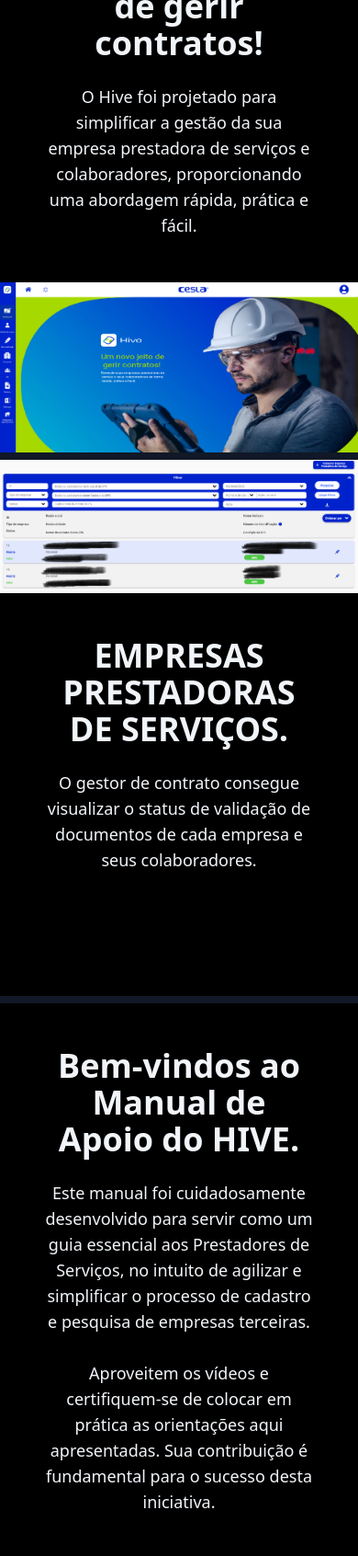
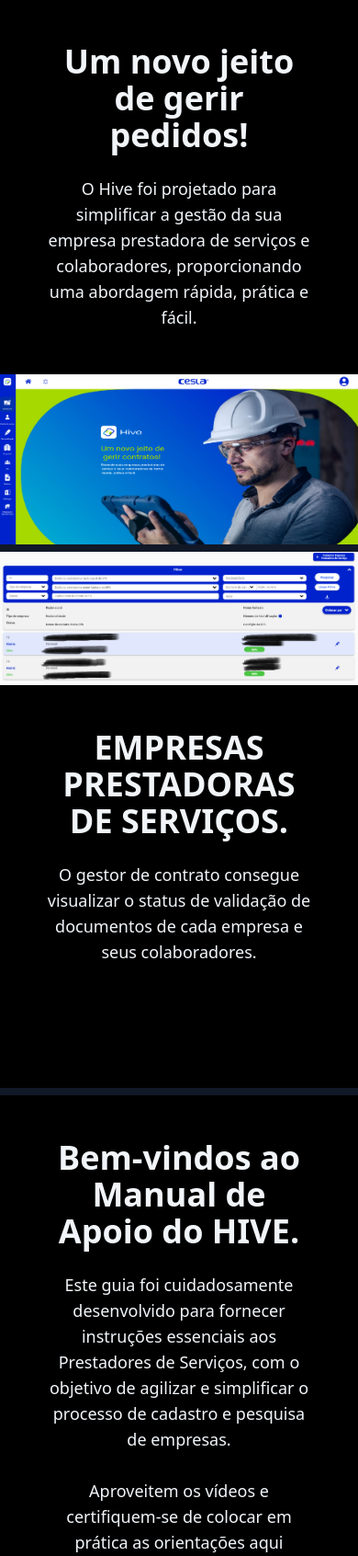
Before and after one commit to pauloSergioMorais/hive, a Django app: page / in a window 390 px wide. Shown: the part 945-2637 px from the top of the page at 92% size. Run offline with Django 4.2, Linux system fonts and the light colour scheme; data that the repository does not hold is empty; some libraries are stand-ins or nearby versions.

Commit message:
homepage1

```diff
--- a/filme/templates/homepage.html
+++ b/filme/templates/homepage.html
@@ -23,11 +23,11 @@ HIVE - GESTÃO DE TERCEIROS
 
         <div class="z-10 h-full md:py-0 text-gray-100 text-center flex items-center flex-col">
 
-            <h1 class="font-semibold text-4xl md:text-5xl w-10/12 md:w-3/4 text-center">
-              Gestão documental de empresas e colaboradores terceiros.
+            <h1 class="font-semibold text-4xl md:text-5xl w-8/12 md:w-3/4 text-center">
+              Página de Instruções do Hive: Gerenciamento para Empresas Prestadoras de Serviços.
             </h1>
-            <h3 class="text-xl md:text-xl py-5">
-              Controla e notifica o prestador de status de documentos da empresa e de seus colaboradores
+            <h3 class="text-xl md:text-xl w-6/12 py-5">
+                Esta página é dedicada ao treinamento específico da Gestão Documental, fornecendo recursos e informações essenciais para que empresas aprimorem suas práticas no eficaz gerenciamento de documentos por meio da plataforma Hive.
             </h3>
             <h4 class="text-sm md:text-lg pb-3">
                 Quer começar? Coloque seu e-mail abaixo para acessar.
@@ -56,7 +56,7 @@ HIVE - GESTÃO DE TERCEIROS
     <section class='flex flex-col md:flex-row items-center border-gray-900 border-b-8' style="min-height: 70vh;">
         <div class="md:w-1/2 flex flex-col justify-center text-center md:text-left p-5 md:p-10 ">
             <h2 class="md:text-5xl text-4xl font-semibold mb-4">
-                Um novo jeito de gerir contratos!
+                Um novo jeito de gerir pedidos!
             </h2>
             <h5 class="md:text-xl text-lg">
               O Hive foi projetado para simplificar a gestão da sua empresa prestadora de serviços e colaboradores, proporcionando uma abordagem rápida, prática e fácil.
@@ -89,10 +89,10 @@ HIVE - GESTÃO DE TERCEIROS
                 Bem-vindos ao Manual de Apoio do HIVE.
             </h2>
             <h5 class="md:text-xl text-lg">
-              Este manual foi cuidadosamente desenvolvido para servir como um guia essencial aos
-              Prestadores de Serviços, no intuito de agilizar e simplificar o processo de cadastro e pesquisa de empresas
-              terceiras. <br> <br>
-              Aproveitem os vídeos e certifiquem-se de colocar em prática as orientações aqui apresentadas. Sua contribuição é fundamental para o sucesso desta iniciativa.
+                Este guia foi cuidadosamente desenvolvido para fornecer instruções essenciais aos Prestadores de Serviços, com o objetivo de agilizar e simplificar o processo de cadastro e pesquisa de empresas.
+                <br>
+                <br>
+                Aproveitem os vídeos e certifiquem-se de colocar em prática as orientações aqui apresentadas. Sua contribuição é fundamental para o sucesso desta iniciativa.
             </h5>
         </div>
         <div class='md:w-1/2 flex justify-center items-center'>
```
